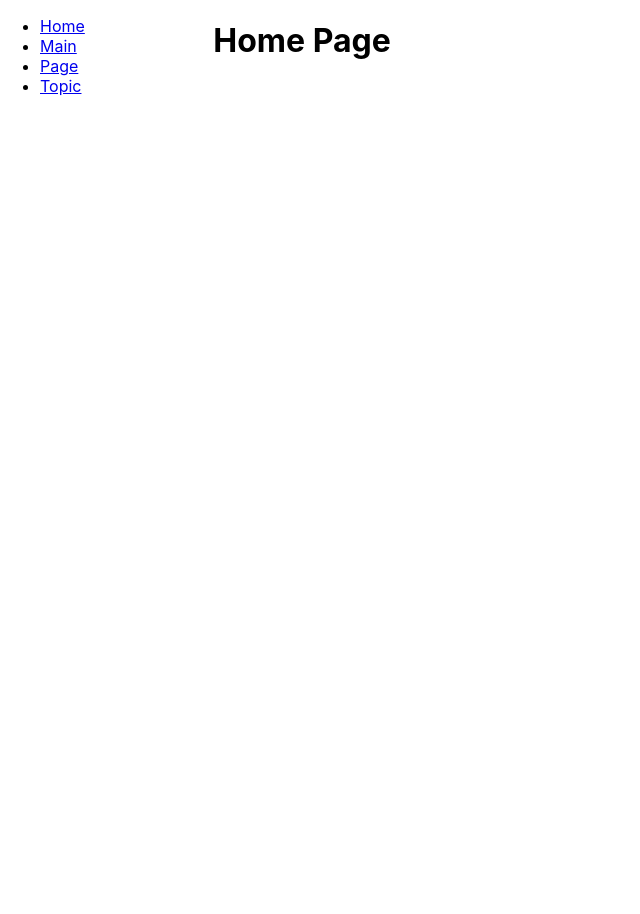
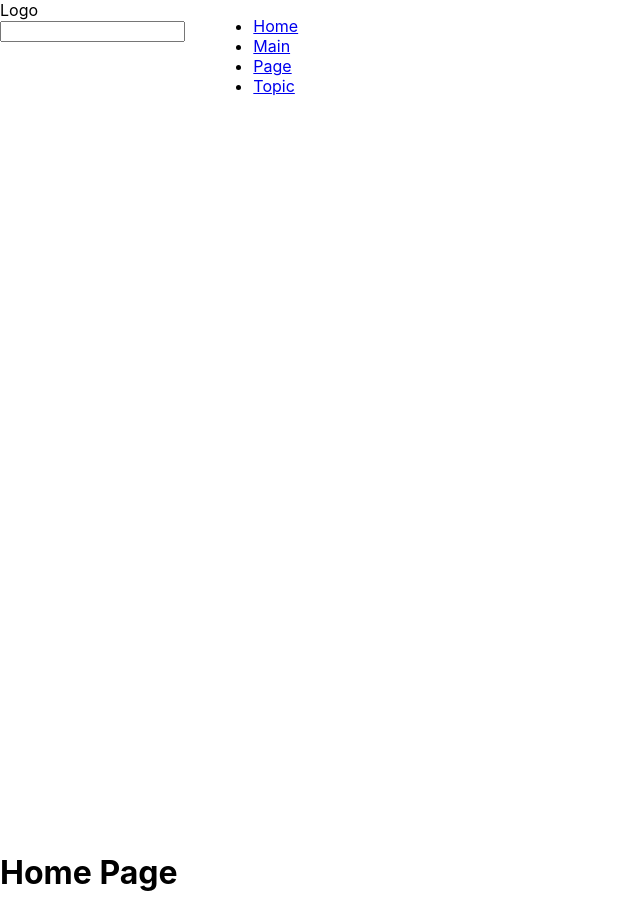
Before and after one commit to GreedoRen/React-Component, a React (Create React App) app: page / in a window 1280 px wide. Shown: the whole page, without its empty margins (0-640 px from the left). Before the commit the page ends 832 px from the top, so only its background shows below. Built offline with nearby package versions, Linux system fonts and the light colour scheme.

Commit message:
Create Header

```diff
--- a/src/App.js
+++ b/src/App.js
@@ -5,12 +5,14 @@ import Main from './components/Main/Main';
 import Page from './components/Page/Page';
 import Topic from './components/Topic/Topic';
 import home from './components/Home/Home';
+import Header from './components/Header/Header';
 import './App.css';
 
 class App extends Component {
 	render() {
 		return (
 			<Router>
+				<Header />
 				<Navigation />
 				<div className='App'>
 					<Switch>
--- /dev/null
+++ b/src/components/Header/Header.jsx
@@ -0,0 +1,15 @@
+import React, { Component } from 'react';
+import './header.css';
+
+class Header extends Component {
+	render() {
+		return (
+			<header className='header'>
+				<span className='logo'>Logo</span>
+				<input type='text' id='headerInput' name='neaderInput' />
+			</header>
+		);
+	}
+}
+
+export default Header;
--- /dev/null
+++ b/src/components/Header/header.css
@@ -0,0 +1,3 @@
+.header {
+	display: inline;
+}
```
